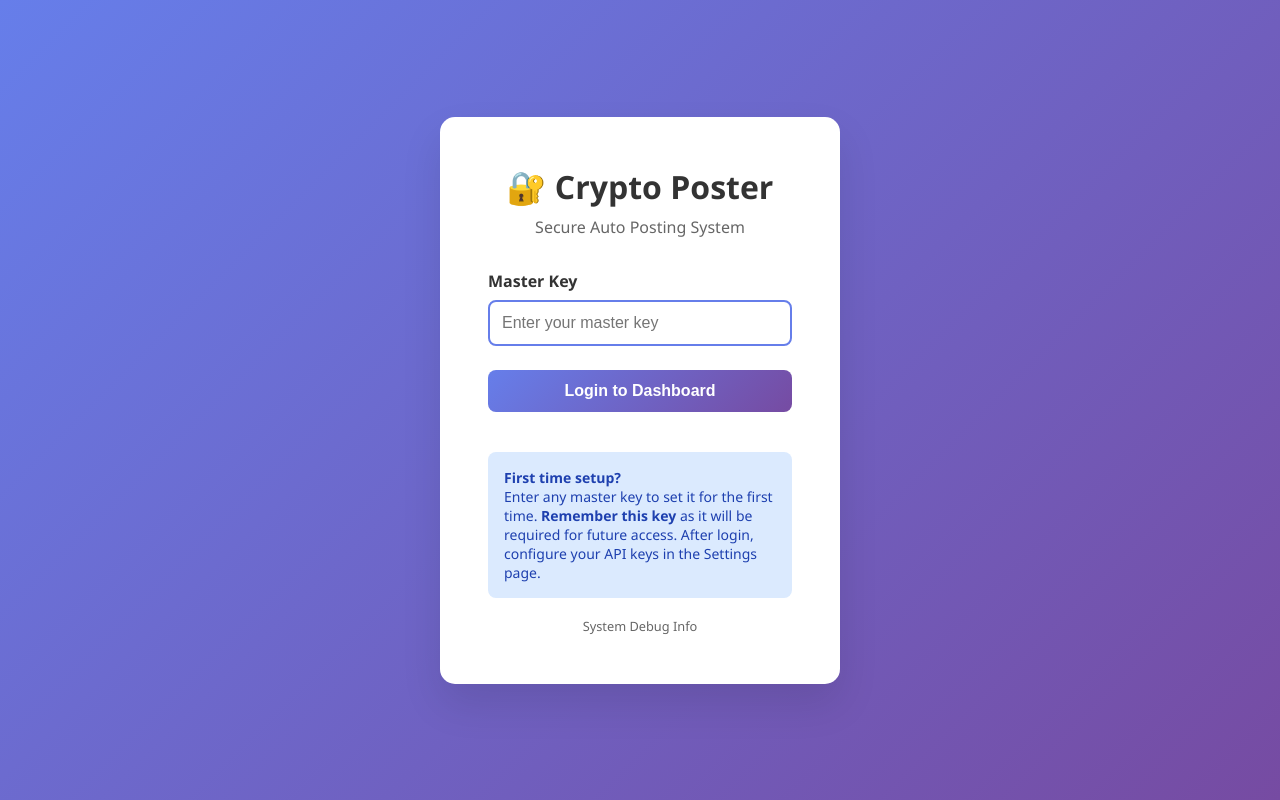
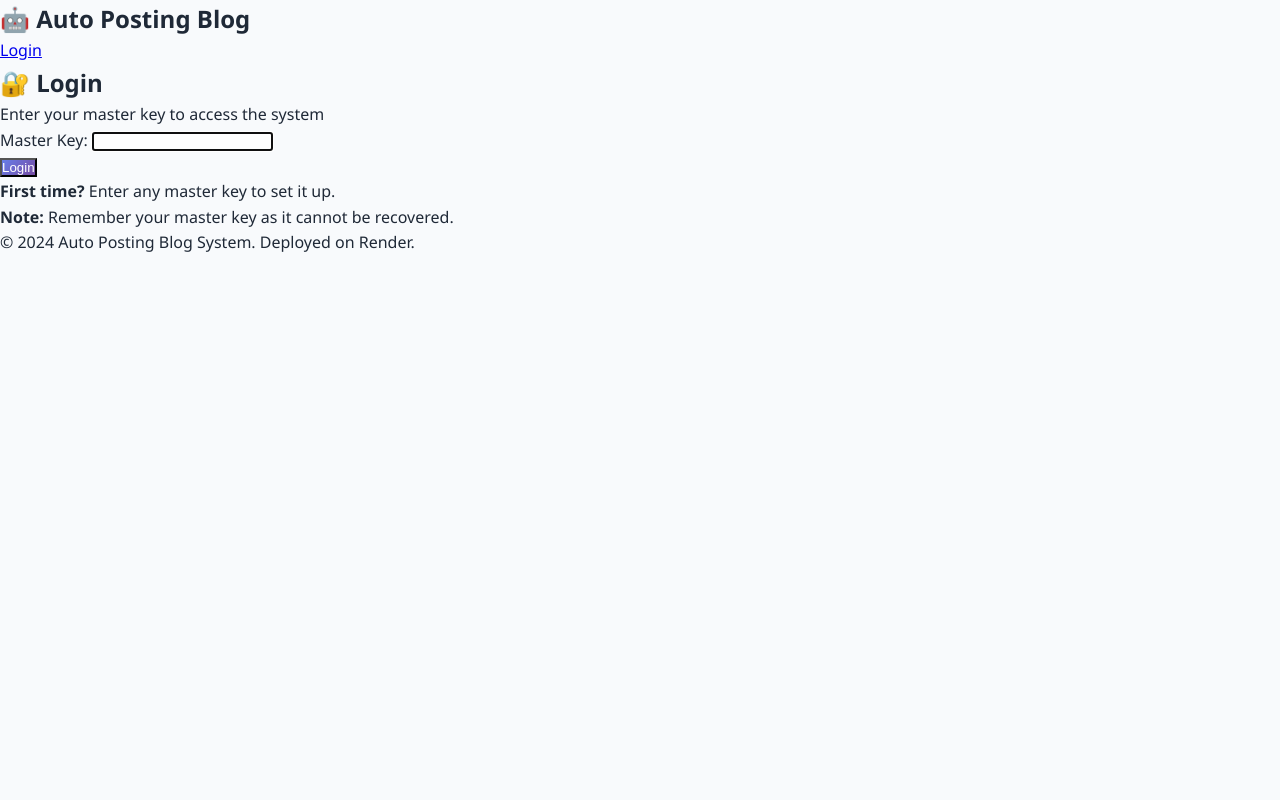
Before and after one commit to wellyerfyanto-arch/Blogger, a Flask app: page /login in a window 1280 px wide. Run offline with Flask 3, Linux system fonts and the light colour scheme.

Commit message:
Update login.html

```diff
--- a/templates/login.html
+++ b/templates/login.html
@@ -1,176 +1,29 @@
-<!DOCTYPE html>
-<html lang="id">
-<head>
-    <meta charset="UTF-8">
-    <meta name="viewport" content="width=device-width, initial-scale=1.0">
-    <title>Login - Crypto Auto Poster</title>
-    <style>
-        * {
-            margin: 0;
-            padding: 0;
-            box-sizing: border-box;
-        }
+{% extends "base.html" %}
 
-        body {
-            font-family: 'Segoe UI', Tahoma, Geneva, Verdana, sans-serif;
-            background: linear-gradient(135deg, #667eea 0%, #764ba2 100%);
-            min-height: 100vh;
-            display: flex;
-            align-items: center;
-            justify-content: center;
-            padding: 20px;
-        }
+{% block title %}Login - Auto Posting Blog{% endblock %}
 
-        .login-container {
-            background: white;
-            padding: 3rem;
-            border-radius: 15px;
-            box-shadow: 0 20px 40px rgba(0,0,0,0.1);
-            width: 100%;
-            max-width: 400px;
-        }
-
-        .logo {
-            text-align: center;
-            margin-bottom: 2rem;
-        }
-
-        .logo h1 {
-            color: #333;
-            font-size: 2rem;
-            margin-bottom: 0.5rem;
-        }
-
-        .logo p {
-            color: #666;
-            font-size: 1rem;
-        }
-
-        .form-group {
-            margin-bottom: 1.5rem;
-        }
-
-        label {
-            display: block;
-            margin-bottom: 0.5rem;
-            font-weight: 600;
-            color: #333;
-        }
-
-        input {
-            width: 100%;
-            padding: 0.75rem;
-            border: 2px solid #e1e5e9;
-            border-radius: 8px;
-            font-size: 1rem;
-            transition: border-color 0.3s;
-        }
-
-        input:focus {
-            outline: none;
-            border-color: #667eea;
-        }
-
-        .btn {
-            width: 100%;
-            background: linear-gradient(135deg, #667eea 0%, #764ba2 100%);
-            color: white;
-            border: none;
-            padding: 0.75rem;
-            border-radius: 8px;
-            font-size: 1rem;
-            font-weight: 600;
-            cursor: pointer;
-            transition: transform 0.2s;
-            margin-bottom: 1rem;
-        }
-
-        .btn:hover {
-            transform: translateY(-2px);
-        }
-
-        .alert {
-            background: #fee2e2;
-            color: #dc2626;
-            padding: 0.75rem;
-            border-radius: 8px;
-            margin-bottom: 1rem;
-            border-left: 4px solid #dc2626;
-        }
-
-        .success {
-            background: #d1fae5;
-            color: #065f46;
-            padding: 0.75rem;
-            border-radius: 8px;
-            margin-bottom: 1rem;
-            border-left: 4px solid #065f46;
-        }
-
-        .info-box {
-            background: #dbeafe;
-            color: #1e40af;
-            padding: 1rem;
-            border-radius: 8px;
-            margin-top: 1.5rem;
-            font-size: 0.875rem;
-        }
-
-        .debug-link {
-            text-align: center;
-            margin-top: 1rem;
-        }
-
-        .debug-link a {
-            color: #666;
-            font-size: 0.8rem;
-            text-decoration: none;
-        }
-
-        .debug-link a:hover {
-            text-decoration: underline;
-        }
-    </style>
-</head>
-<body>
-    <div class="login-container">
-        <div class="logo">
-            <h1>🔐 Crypto Poster</h1>
-            <p>Secure Auto Posting System</p>
-        </div>
+{% block content %}
+<div class="login-container">
+    <div class="login-card">
+        <h2>🔐 Login</h2>
+        <p>Enter your master key to access the system</p>
 
         {% if error %}
-        <div class="alert">
-            {{ error }}
-        </div>
-        {% endif %}
-
-        {% if request.args.get('success') %}
-        <div class="success">
-            ✅ Master key set successfully! You can now login.
-        </div>
+        <div class="alert alert-error">{{ error }}</div>
         {% endif %}
 
         <form method="POST">
             <div class="form-group">
-                <label for="master_key">Master Key</label>
-                <input type="password" id="master_key" name="master_key"
-                       placeholder="Enter your master key" required autofocus>
+                <label for="master_key">Master Key:</label>
+                <input type="password" id="master_key" name="master_key" required autofocus>
             </div>
-
-            <button type="submit" class="btn">Login to Dashboard</button>
+            <button type="submit" class="btn-primary">Login</button>
         </form>
 
-        <div class="info-box">
-            <strong>First time setup?</strong><br>
-            Enter any master key to set it for the first time.
-            <strong>Remember this key</strong> as it will be required for future access.
-            After login, configure your API keys in the Settings page.
-        </div>
-
-        <div class="debug-link">
-            <a href="/debug" target="_blank">System Debug Info</a>
+        <div class="login-info">
+            <p><strong>First time?</strong> Enter any master key to set it up.</p>
+            <p><strong>Note:</strong> Remember your master key as it cannot be recovered.</p>
         </div>
     </div>
-</body>
-</html>
+</div>
+{% endblock %}
```
